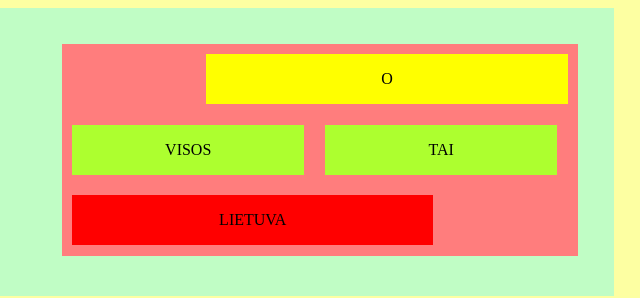
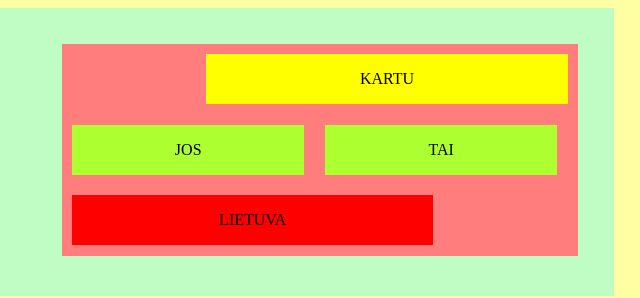
Before and after one commit to julijajarmale/9-HW, a website: page index.html in a window 1280 px wide. Shown: the part 202-500 px from the top of the page, 620-1260 px from the left. Drawn offline with Linux system fonts and the light colour scheme.

Commit message:
hAPYY11LAST

```diff
--- a/index.html
+++ b/index.html
@@ -27,9 +27,9 @@
                     </div>
             <div style="width: 43%; background-color: rgb(255, 125, 125); margin: 3%; float: right">
                 <div style="width: 70%; background-color: yellow; margin: 2%; float:right">
-                    <p>O</p></div>
+                    <p>KARTU</p></div>
                 <div style="width: 45%; background-color: greenyellow; margin: 2%; float:left">
-                        <p>VISOS</p> </div>
+                        <p>JOS</p> </div>
                 <div style="width: 45%; background-color: greenyellow; margin: 2%; float:left">
                         <p>TAI</p> </div>
                 <div style="width: 70%; background-color: red; margin: 2%; float:left">
```
